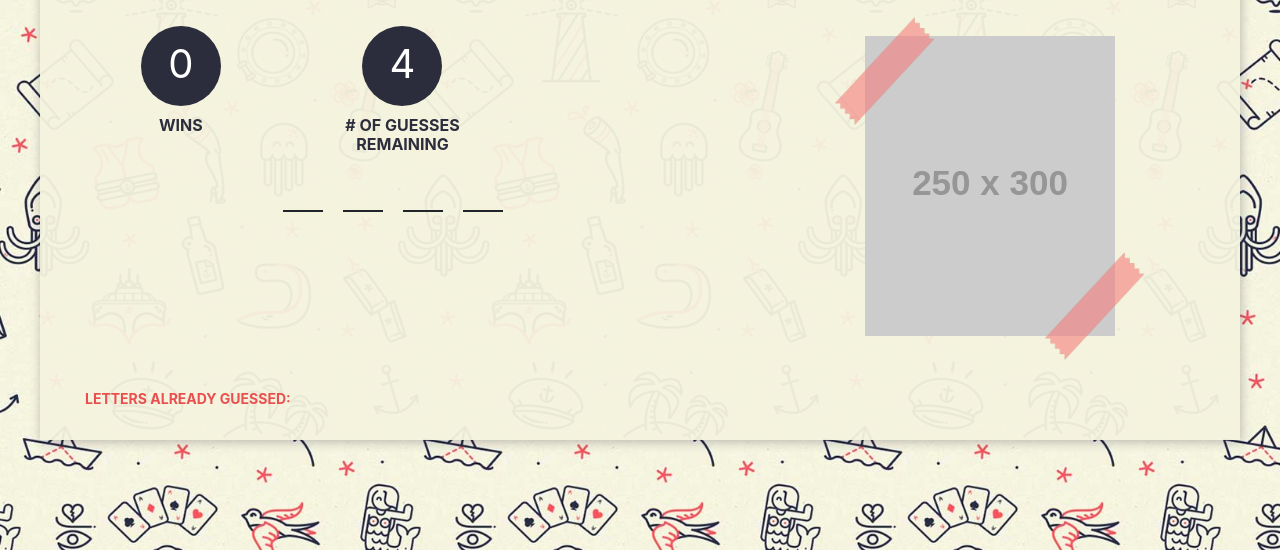
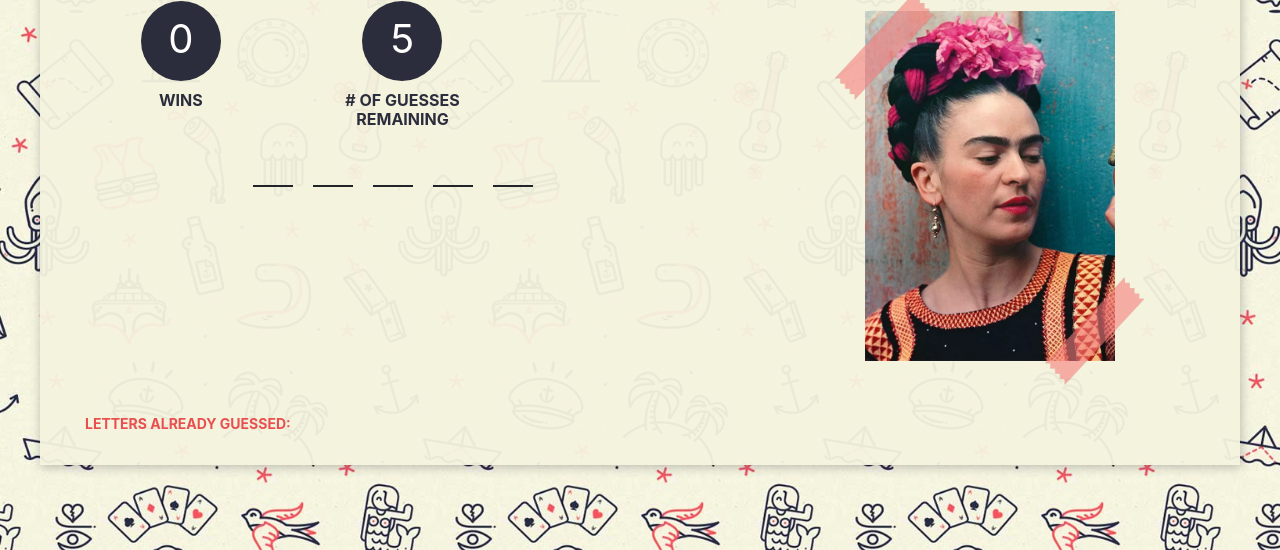
Before and after one commit to coti-garcia/Word-Guess-Game, a plain HTML site: page index.html in a window 1280 px wide. Shown: the part 250-800 px from the top of the page. Drawn offline with nearby package versions, Linux system fonts and the light colour scheme; placeholder pictures from the web are drawn by us; a web font is replaced by a local one.

Commit message:
exploring Objects values

```diff
--- a/assets/css/style.css
+++ b/assets/css/style.css
@@ -93,3 +93,6 @@ h1.title{
     text-transform: uppercase;
     border-right: solid thin #ccc;
 }
+#word-image{
+    width: 250px;
+}
--- a/assets/js/game.js
+++ b/assets/js/game.js
@@ -1,16 +1,64 @@
 $(document).ready(function(){
     let wins = 0;
-    let word = "pene";
+    let word = "kalho";
+    let imagePath = "./assets/images/frida-kalho.jpg";
     let wordLength = word.length;
     let guessesRemaining = wordLength;
+    console.log(imagePath);
+
+    // Groups of name 1
+    const wordsForGame = {
+        kalho : {
+            name : "kalho",
+            imagePath : "./assets/images/frida-kalho.jpg",
+            active : false
+        },
+        spencer : {
+            name : "spencer",
+            imagePath : "./assets/images/diana.jpg",
+            active : false
+        },
+        degeneres : {
+            name : "degeneres",
+            imagePath : "./assets/images/ellen-degeneres.jpg",
+            active : false
+        },
+        obama : {
+            name : "obama",
+            imagePath : "./assets/images/michelle-obama.jpg",
+            active : false
+        },
+        streep : {
+            name : "streep",
+            imagePath : "./assets/images/meryl-streep.jpg",
+            active : false
+        }
+    }
+    console.log(wordsForGame);
+    for (let [key, value] of Object.entries(wordsForGame)) {
+        let namesOfGame = key.length;
+        console.log(`${key} ${namesOfGame}`);
+    }
+
+    //Groups of name 2
+    const wordsToGuess = {
+        names : ["kalho", "spencer", "obama"],
+        imagePath : ["1", "2", "3"],
+        active: [false, false, false]
+    }
+    console.log(wordsToGuess);
 
     $("#wins").append(wins);
     $("#guesses-remaining").append(guessesRemaining);
 
-    for( i = 0; i < wordLength; i++){
-        $("#word").append("<span>");
-        console.log(word[i]); // Result Letters of the word.
-    };
+    // Forloop for each word
+        for( i = 0; i < wordLength; i++){
+            $("#word").append("<span>");
+            console.log(word[i]); // Result Letters of the word.
+        };
+
+        $("#word-image").attr("src", imagePath);
+    // end Loop for each word.
 
     // key event vanilla javascript
     document.onkeyup = function (event) {
--- a/index.html
+++ b/index.html
@@ -43,7 +43,7 @@
                         <div id="photo">
                             <span class="tape top"></span>
                             <span class="tape bottom"></span>
-                            <img src="http://via.placeholder.com/250x300" alt="">
+                            <img id="word-image" alt="">
                         </div>
                     </div>
                 </div>
```
Also changed, not shown: 1 other file.
